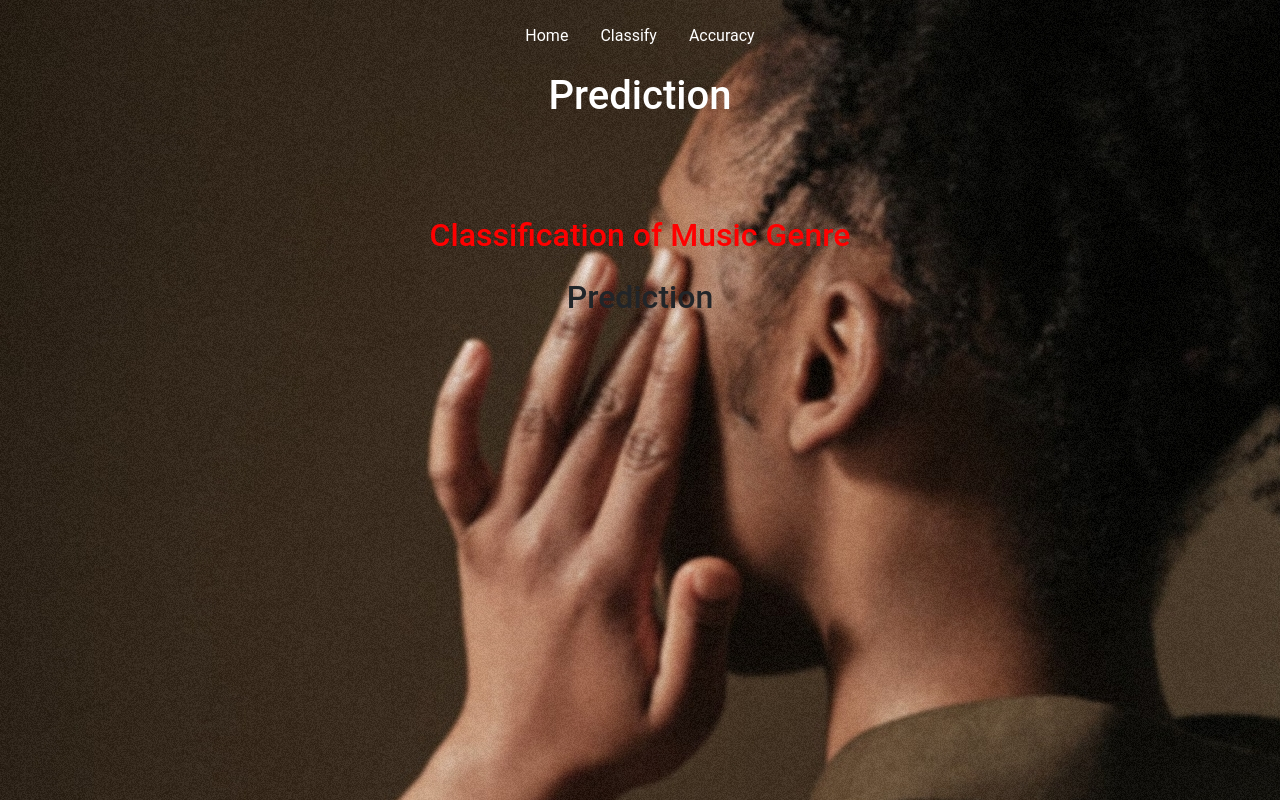
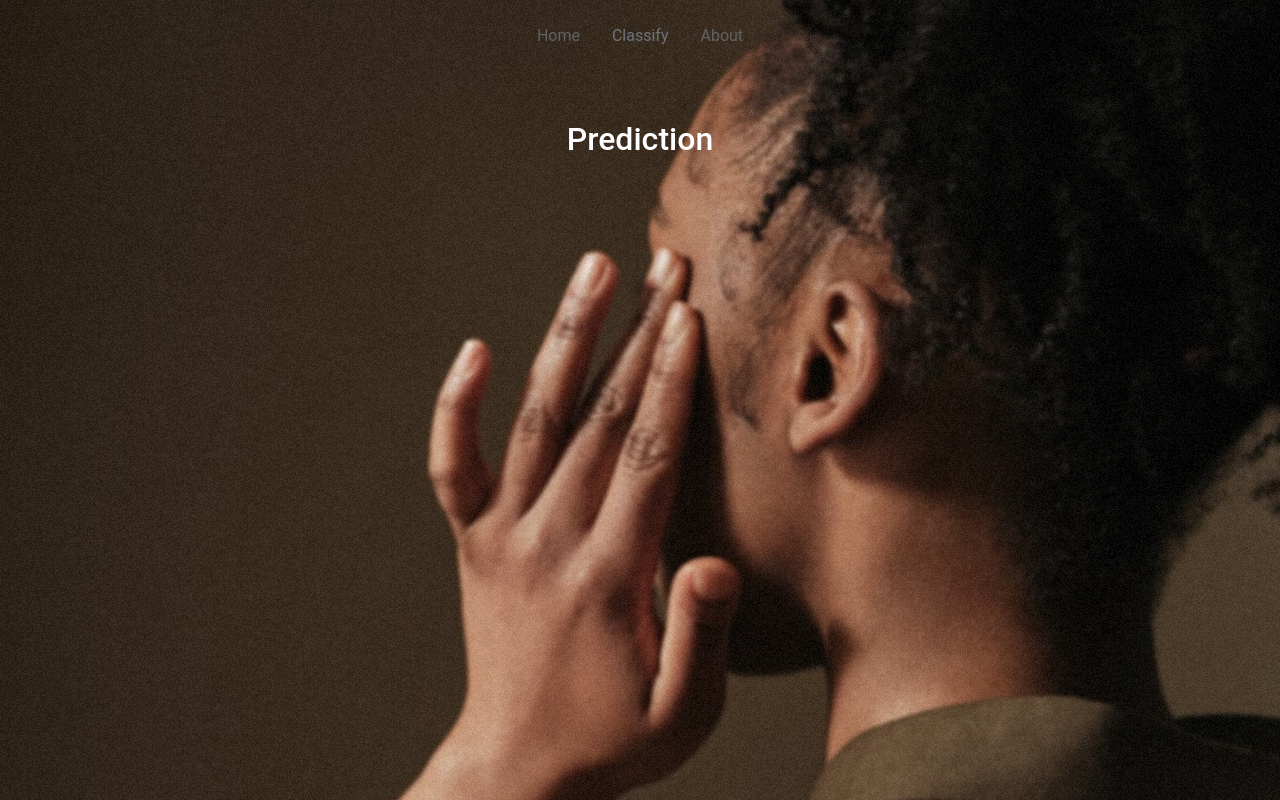
Before and after one commit to byCont/MusicGC-CNN, a Flask app: template Source/templates/prediction.html in a window 1280 px wide. Run offline with Flask 3, Linux system fonts and the light colour scheme; the template is opened without the code that fills it, so the values that code supplies are empty.

Commit message:
"add predition"

```diff
--- a/Source/static/css/first.css
+++ b/Source/static/css/first.css
@@ -15,3 +15,7 @@ html, body, main {
 #section_1 {
   flex: 1;
 }
+
+.nav-link:hover {
+  color: #fff !important; /* Cambia el color del texto a blanco */
+}
--- a/Source/static/css/pred.css
+++ b/Source/static/css/pred.css
@@ -1,4 +1,4 @@
-html, body, main {
+html, body {
   font-family: 'Roboto',system-ui, Segoe UI, Tahoma, Geneva, Verdana, sans-serif;
   /* background-color: #18222b; */
   background-image: url("../images/bg/Prediction.jpg");
@@ -12,6 +12,10 @@ html, body, main {
   background-color: rgba(0, 0, 0, 0.80);
 }
 
-/* #section_1 {
+#section_1 {
   flex: 1;
-} */
+}
+
+.nav-link:hover {
+  color: #fff !important; /* Cambia el color del texto a blanco */
+}
--- a/Source/templates/prediction.html
+++ b/Source/templates/prediction.html
@@ -15,111 +15,49 @@
 
   <body>
 
-    <main>
-
       <nav class="p-3">
         <ul class="nav justify-content-center">
           <li class="nav-item">
-            <a class="nav-link text-white" href="{{url_for('first')}}">Home</a>
+            <a class="nav-link text-secondary text-opacity-75" href="{{url_for('first')}}">Home</a>
           </li>
           <li class="nav-item">
-            <a class="nav-link text-white" href="{{url_for('login')}}">Classify</a>
+            <a class="nav-link text-secondary text-opacity-77" href="{{url_for('login')}}">Classify</a>
           </li>
           <li class="nav-item">
-            <a class="nav-link text-white" href="{{url_for('chart')}}">Accuracy</a>
+            <a class="nav-link text-secondary text-opacity-75" href="{{url_for('chart')}}">About</a>
           </li>
         </ul>
       </nav>
 
-        <section class="hero-section" id="section_1">
-            <div class="section-overlay"></div>
+      <main class="p-5 m-0 row justify-content-center align-items-center" id="#section_1">
+
+        <div class="container">
 
             <div class="container d-flex justify-content-center align-items-center">
-                <div class="row">
-
-                    <div class="col-12 mt-auto mb-5 text-center">
-
-
-                        <h1 class="text-white mb-5">Prediction</h1>
-
-
+                <h2 class="text-white mb-5">Prediction</h1>
             </div>
-
-                    <div class="col-lg-12 col-12 mt-auto d-flex flex-column flex-lg-row text-center">
-
-
-                        <div class="location-wrap mx-auto py-3 py-lg-0">
-
-						   <div class="col-12 text-center">
-                            <h2 class="mb-4" style="color: red;" >Classification of Music Genre</h1>
-                    </div>
-
-
-                        </div>
-
-
-                    </div>
-                </div>
-            </div>
-        </section>
-
-        <div class="container">
-            <div class="col-12 text-center">
-                <h2 class="mb-4">Prediction</h1>
-            </div>
-
-             <div style="margin-left:150px">
-                    <body>
-
-
-                  <div class="navbar-header col-md-1 col-sm-1">
-
-                  </div>
-
-
-               <div class="content">
-
-                      <div class="col-lg-12">
 
                   {% if prediction %}
 
-
-              <div class="col-md-5 col-lg-4" style="margin-left:360px">   <audio controls>
-              <source src="{{audio_path}}" type="audio/wav">
-
-
-            </audio></div>
+              <div class="container d-flex justify-content-center align-items-center">   <audio controls>
+                <source src="{{audio_path}}" type="audio/wav"></audio>
+              </div>
 
             </br>
             </br>
-            <div>
+            <div class="text-white container d-flex justify-content-center align-items-center">
                 bpm={{bpm}}
                 tono={{tono}}
-
             </div>
 
-            <div style="margin-left:400px"><h3 class="btn btn-success" > Music Genre is  :  {{prediction}} </h3> </div>
-
+            <div class="p-3 container d-flex justify-content-center align-items-center"><h3 class="btn btn-success" > Music genre is:  {{prediction}} </h3> </div>
 
               {% endif %}
         </div>
 
-
-            </body>
-        </div>
-
-
-
-
-
-
-            </div>
-        </div>
-    </div>
-
       </main>
 
-    <!-- JAVASCRIPT FILES -->
+      <!-- js file -->
       <script src="https://cdn.jsdelivr.net/npm/bootstrap@5.3.3/dist/js/bootstrap.bundle.min.js" integrity="sha384-YvpcrYf0tY3lHB60NNkmXc5s9fDVZLESaAA55NDzOxhy9GkcIdslK1eN7N6jIeHz" crossorigin="anonymous"></script>
 
   </body>
```
Also changed, not shown: Source/templates/first.html (+4 -4 lines), 1 other file. Lines whose indentation alone changed are shown as unchanged.
